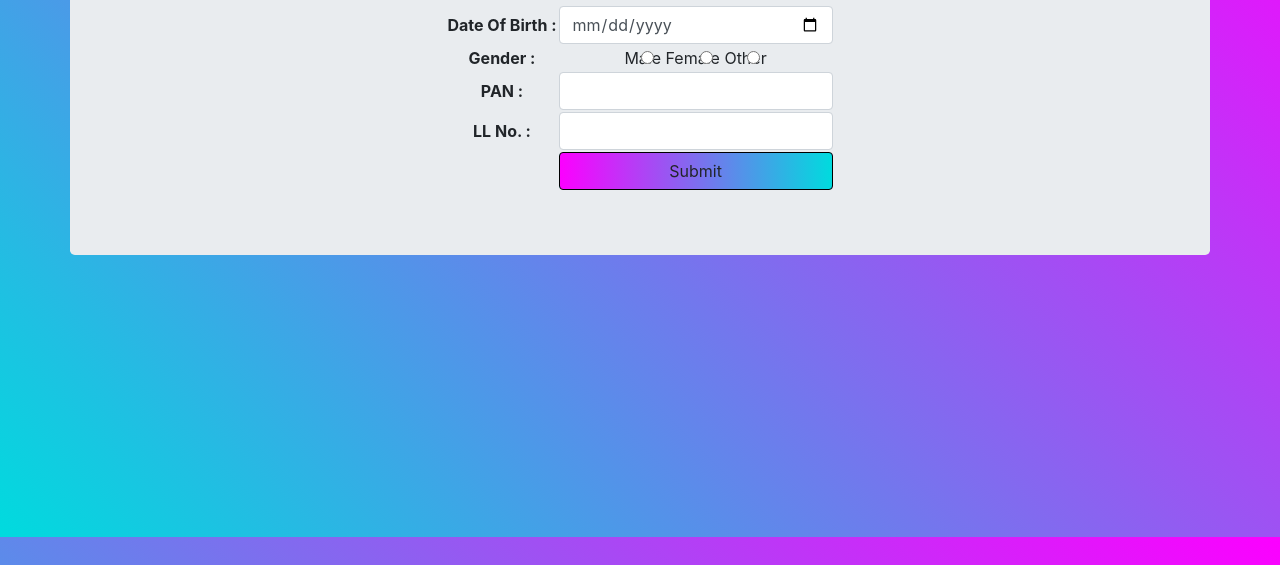
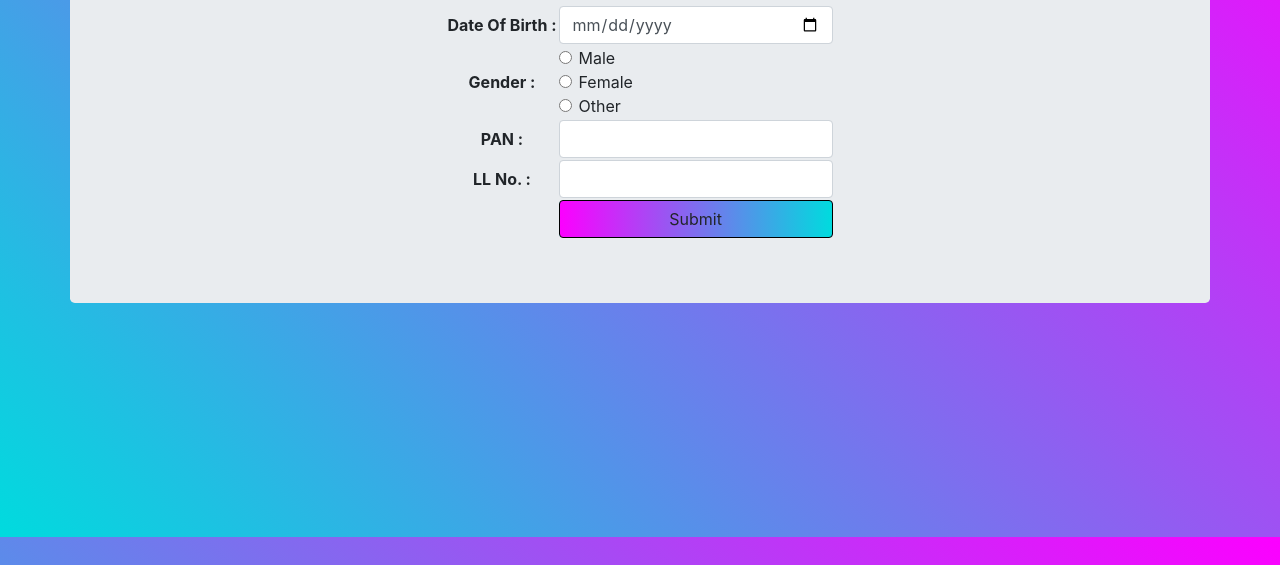
Before and after one commit to yash1rj/PermanantLicence_RegForm, a plain HTML site: page index.html in a window 1280 px wide. Shown: the part 235-800 px from the top of the page. Drawn offline with nearby package versions, Linux system fonts and the light colour scheme.

Commit message:
Update index.html

```diff
--- a/index.html
+++ b/index.html
@@ -24,10 +24,25 @@
 							</tr>
 							<tr>
 								<th align="right">Gender :</th>
-				<td>
-				    Male<input class="form-check-input" type="radio" name="gender" required>
-				    Female<input class="form-check-input" type="radio"  name="gender" required>
-				    Other<input class="form-check-input" type="radio"  name="gender" required>
+								<td align="left">
+									<div class="form-check">
+										<input class="form-check-input" type="radio" name="gender" id="Radios1" required>
+										<label class="form-check-label" for="Radios1">
+											Male
+										</label>
+									</div>
+									<div class="form-check">
+										<input class="form-check-input" type="radio" name="gender" id="Radios2" required>
+										<label class="form-check-label" for="Radios2">
+											Female
+										</label>
+									</div>
+									<div class="form-check">
+										<input class="form-check-input" type="radio" name="gender" id="Radios3" required>
+										<label class="form-check-label" for="Radios3">
+											Other
+										</label>
+									</div>
 								</td>
 							</tr>
 							<tr>
```
Lines whose indentation alone changed are shown as unchanged.
